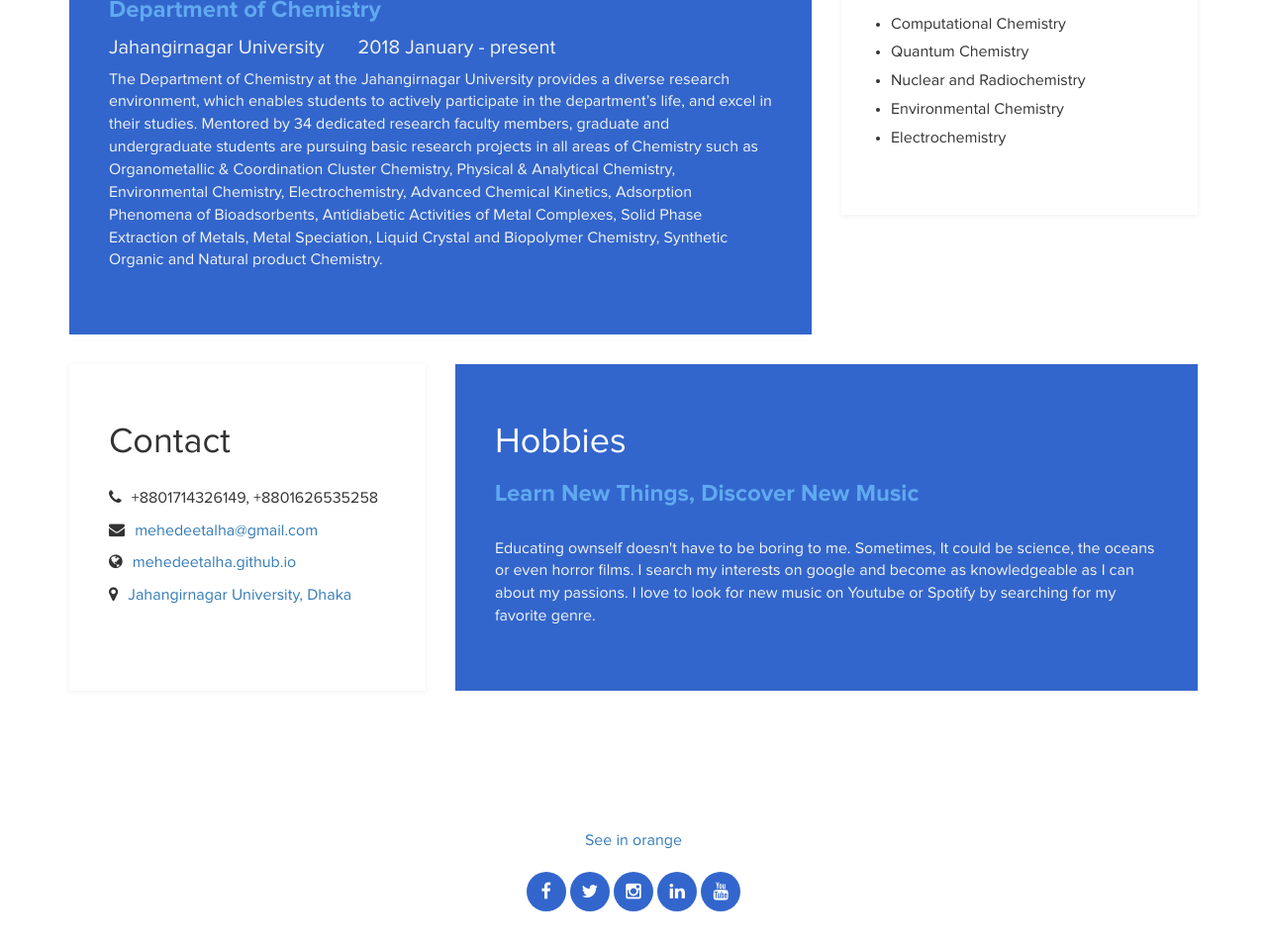
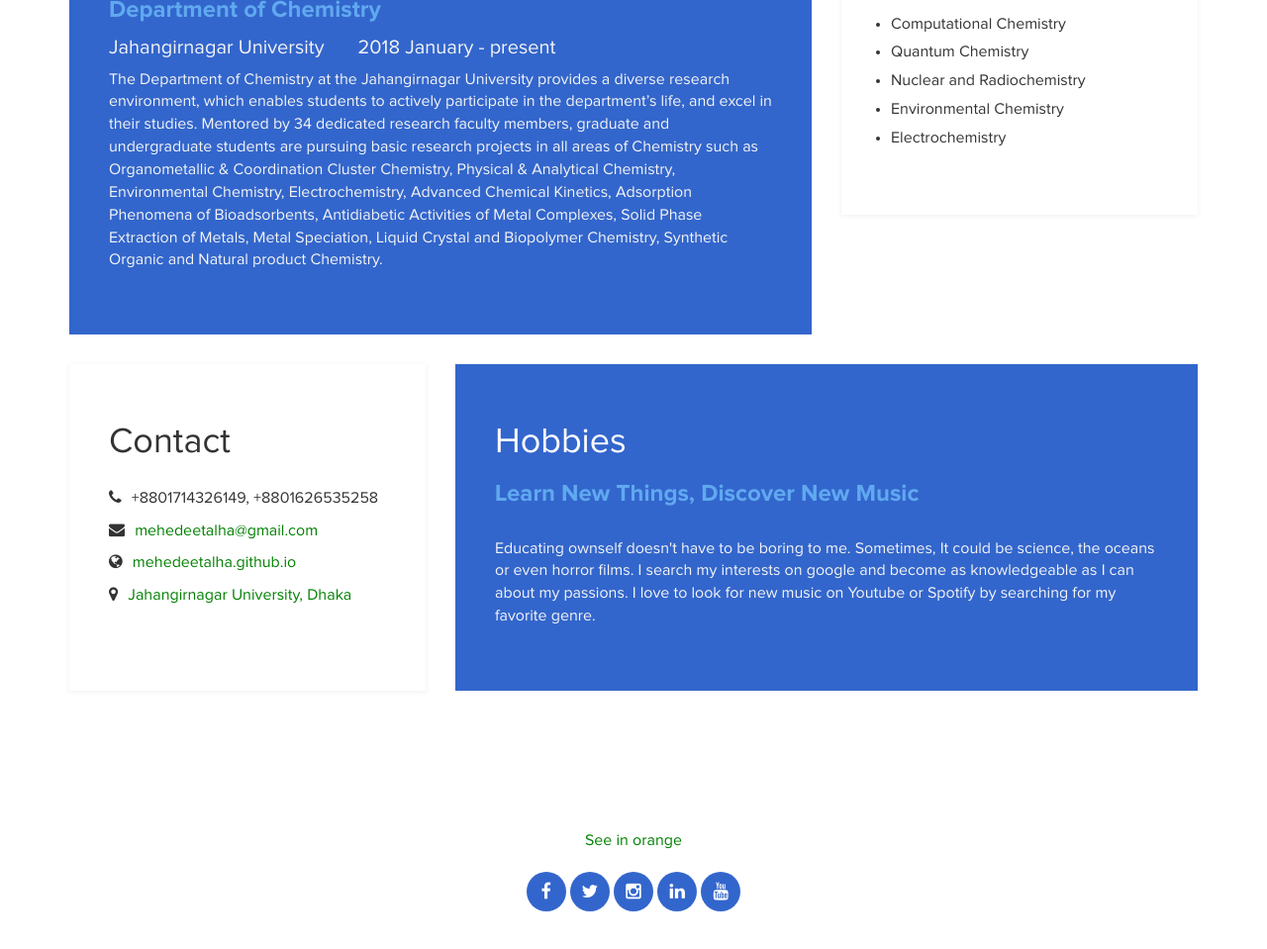
Before and after one commit to mehedeetalha/mehedeetalha.github.io, a plain HTML site: page index.html in a window 1280 px wide. Shown: the part 1200-2159 px from the top of the page at 99% size. Drawn offline with Linux system fonts and the light colour scheme.

Commit message:
Update index.html

```diff
--- a/index.html
+++ b/index.html
@@ -127,6 +127,13 @@
       <div class="container">
         <div class="row">
           <div class="col-md-12 col-sm-12">
+		  <style>
+a:link {
+  color: green;
+  background-color: transparent;
+  text-decoration: none;
+}
+		  </style>
             <p><a href="index-orange.html">See in orange</a></p>
             <ul class="social-icons">
               <li><a target="_blank" href="https://www.facebook.com/mehedeetalha" class="fa fa-facebook"></a><br>
```
